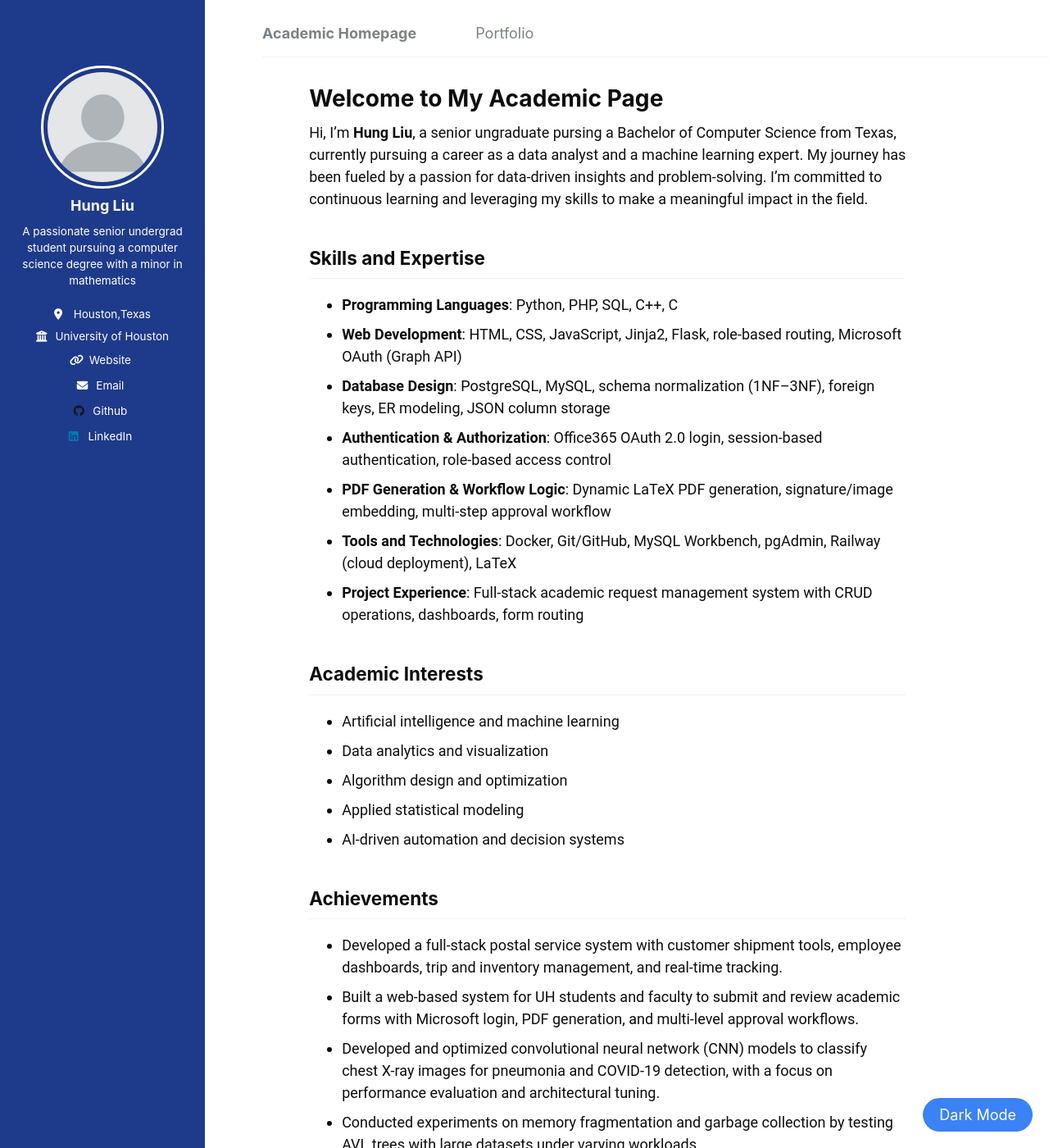
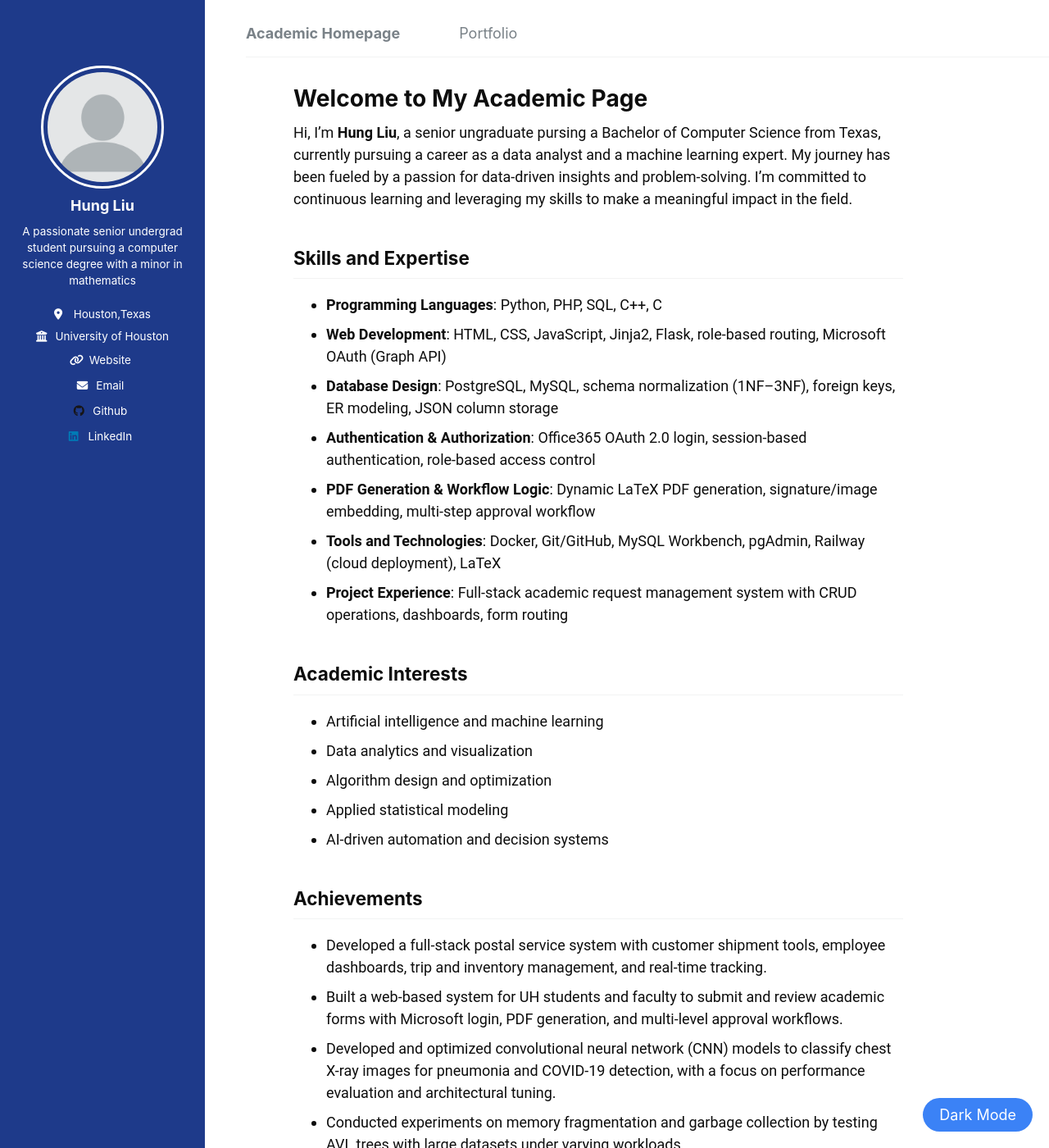
Before and after one commit to sunnySKL/sunnySKL.github.io, a Jekyll site: the page built from _pages/about.md, in a window 1280 px wide and 1400 px high. Shown: the whole window at 82% size. Built offline with Jekyll 4.4.1, drawn with Linux system fonts in a browser that asks for light colours.

Commit message:
Update custom.css

```diff
--- a/assets/css/custom.css
+++ b/assets/css/custom.css
@@ -98,7 +98,7 @@ body {
 @media (min-width: 900px) {
   .masthead,
   #main {
-    margin-left: 320px; /* Same as sidebar width */
+    margin-left: 300px; /* Same as sidebar width */
   }
   .masthead__inner-wrap {
     max-width: none !important;
@@ -116,7 +116,7 @@ body {
 
 @media (min-width: 900px) {
   #main {
-    margin-left: 320px;
+    margin-left: 300px;
     margin-right: 0;
     max-width: none !important;
     width: auto !important;
@@ -149,6 +149,6 @@ body {
     clear: both !important;
   }
   #main {
-    margin-left: 320px !important;
+    margin-left: 300px !important;
   }
 }
```
